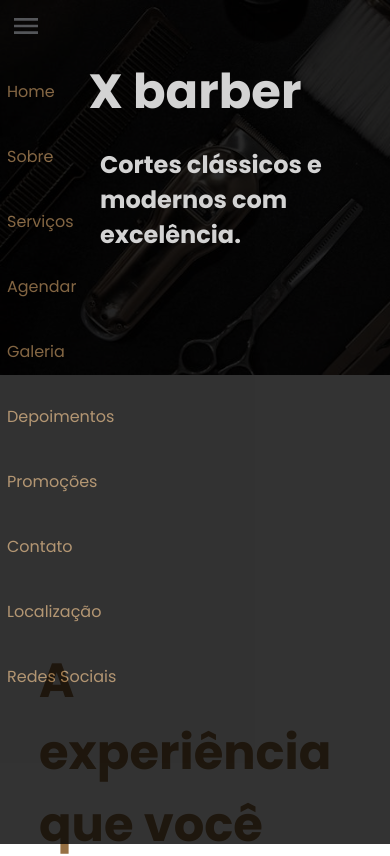
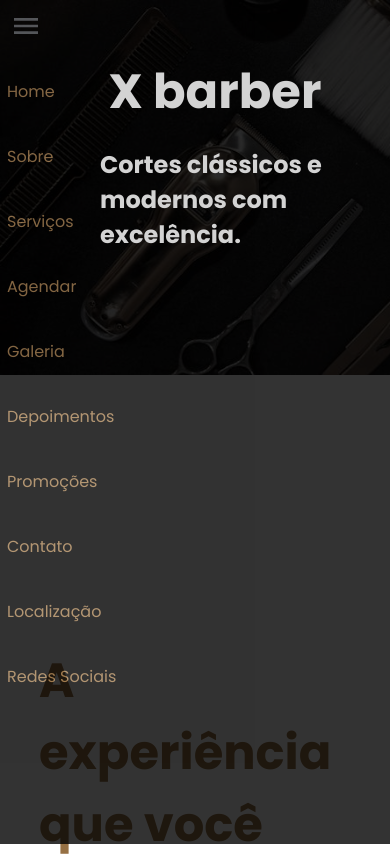
Before and after one commit to allan516/x-barber-shop, an Angular app: page / in a window 390 px wide. Shown: the top 856 px of the page. Built offline with nearby package versions, Linux system fonts and the light colour scheme.

Commit message:
fix: correct position of the H1 title

```diff
--- a/src/app/pages/home/home-media.component.css
+++ b/src/app/pages/home/home-media.component.css
@@ -111,11 +111,11 @@
   header h2 {
     margin: 0px 0px 0px 60px;
     top: 20%;
-    z-index: 1;
   }
 
   header h1 {
     right: 20%;
+    margin-left: 40px;
   }
   main article section {
     display: flex;
--- a/src/app/shared/nav-bar/nav-bar.component.css
+++ b/src/app/shared/nav-bar/nav-bar.component.css
@@ -39,6 +39,10 @@ nav a {
     color: #a17c50;
   }
 
+  nav a:hover {
+    color: wheat;
+  }
+
   nav .menu-visibility {
     visibility: visible;
     width: 32px;
```
